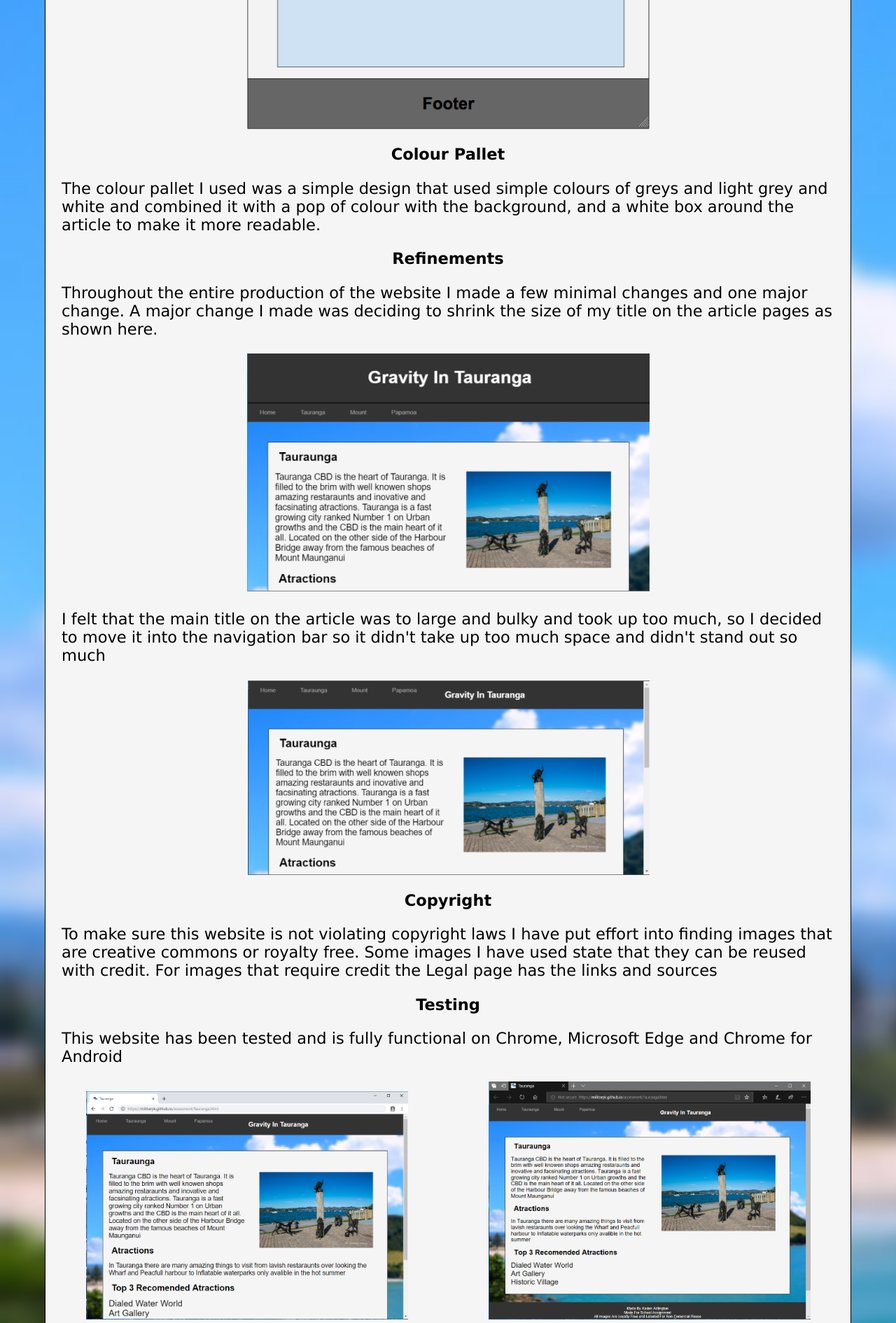
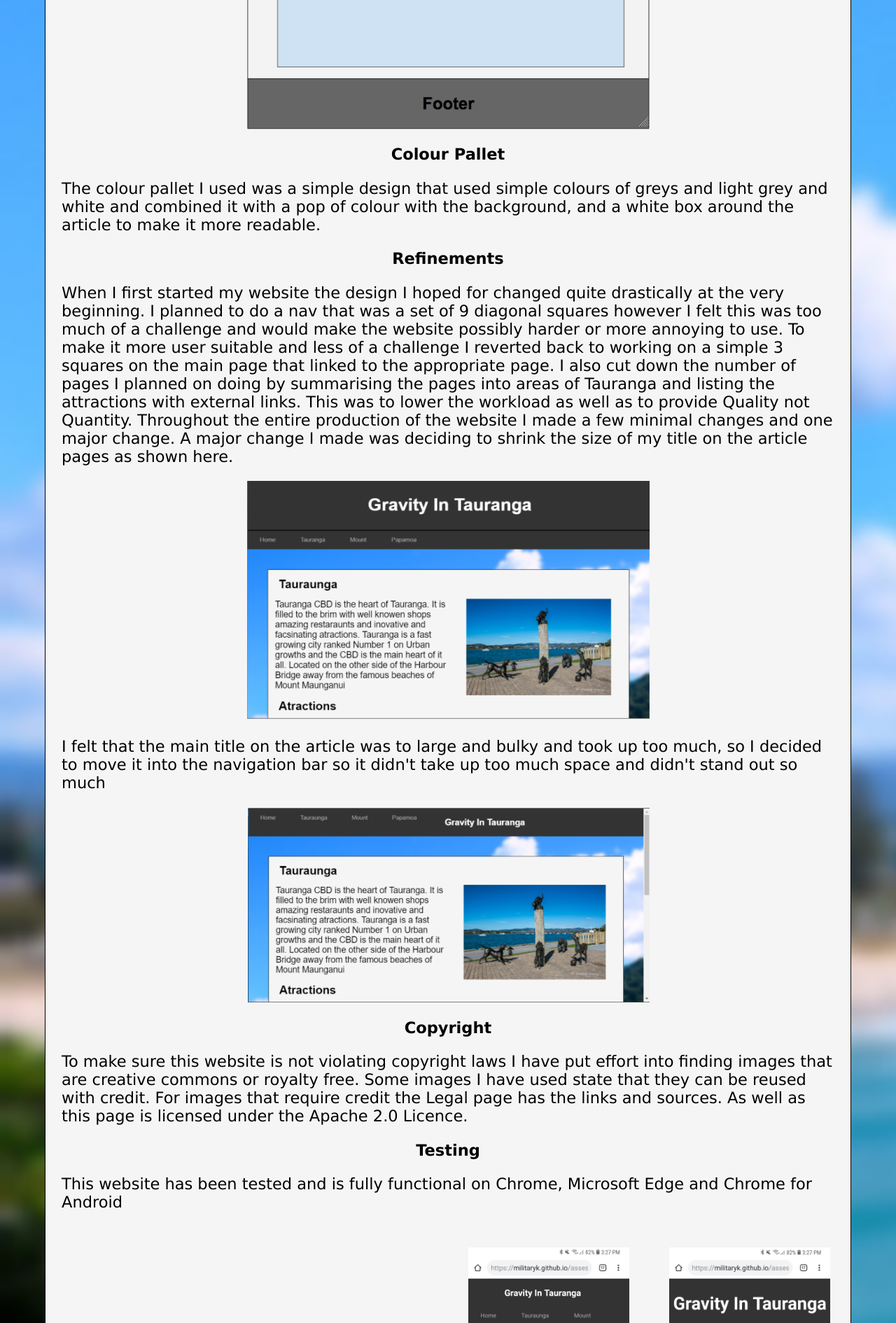
Before and after one commit to militaryk/assessment, a PHP site: page /details.html in a window 1280 px wide. Shown: the part 1191-3081 px from the top of the page at 70% size. Run offline with PHP 8.4, Linux system fonts and the light colour scheme.

Commit message:
Add files via upload

```diff
--- a/Mount.html
+++ b/Mount.html
@@ -72,14 +72,12 @@
                             <br>
                             <p3>All Images Are Loyalty Free and Labeled For Non-Comercial Reuse</p3>
                             <br>
-                            <p4>This Website Uses The <a STYLE="text-decoration: none" href="https://www.apache.org/licenses/LICENSE-2.0">Apache 2.0</a></p4>
+                            <p4>This Website Uses The <a STYLE="text-decoration: none" class="footer" href="https://www.apache.org/licenses/LICENSE-2.0">Apache 2.0</a></p4>
                             <br>
                             <p>
-                                <a href="http://jigsaw.w3.org/css-validator/check/referer">
                                     <img style="border:0;width:88px;height:31px"
                                         src="http://jigsaw.w3.org/css-validator/images/vcss-blue"
                                         alt="Valid CSS!" />
-                                    </a>
                                 </p>
                                 <br>
                                 <br>
--- a/Papamoa.html
+++ b/Papamoa.html
@@ -45,7 +45,7 @@
                 </p>
 
                 <h1>Attractions</h1>
-                <p class="text1">In Papamoa there are many brand-new and interesting places to travel and visit. Papamoa is a very social community away from many of the tourists Of Tauranga and Mount Maunganui.</p>
+                <p class="text1">In Papamoa there are many brand-new and interesting places to travel and visit. Papamoa is a very social community away from many of the tourists of Tauranga and Mount Maunganui.</p>
                 <h1>Top 3 Recomended Attractions In Papamoa</h1>
                 <a onClick="return confirm('Do you want to leave')" style="text-decoration:none" class="linklist" href="https://www.baystation.co.nz/">BayStation Tauranga</a>
                 <br>
@@ -75,14 +75,12 @@
                             <br>
                             <p3>All Images Are Labeled For Non-Comercial Reuse and/or Royalty Free</p3>
                             <br>
-                            <p4>This Website Uses The <a STYLE="text-decoration: none" href="https://www.apache.org/licenses/LICENSE-2.0">Apache 2.0</a></p4>
+                            <p4>This Website Uses The <a STYLE="text-decoration: none" class="footer" href="https://www.apache.org/licenses/LICENSE-2.0">Apache 2.0</a></p4>
                             <br>
                             <p>
-                                <a href="http://jigsaw.w3.org/css-validator/check/referer">
                                     <img style="border:0;width:88px;height:31px"
                                         src="http://jigsaw.w3.org/css-validator/images/vcss-blue"
                                         alt="Valid CSS!" />
-                                    </a>
                                 </p>
                                 <br>
                                 <br>
--- a/Tauranga.html
+++ b/Tauranga.html
@@ -64,14 +64,12 @@
                             <br>
                             <p3>All Images Are Labeled For Non-Comercial Reuse and/or Royalty Free</p3>
                             <br>
-                            <p4>This Website Uses The <a STYLE="text-decoration: none" href="https://www.apache.org/licenses/LICENSE-2.0">Apache 2.0</a></p4>
+                            <p4>This Website Uses The <a STYLE="text-decoration: none" class="footer" href="https://www.apache.org/licenses/LICENSE-2.0">Apache 2.0</a></p4>
                             <br>
                             <p>
-                                <a href="http://jigsaw.w3.org/css-validator/check/referer">
                                     <img style="border:0;width:88px;height:31px"
                                         src="http://jigsaw.w3.org/css-validator/images/vcss-blue"
                                         alt="Valid CSS!" />
-                                    </a>
                                 </p>
                                 <br>
                                 <br>
--- a/css/style.css
+++ b/css/style.css
@@ -24,13 +24,13 @@ nav ul{
     padding: 0;
     list-style: none;
 }
-/* Allows The Links to be beside eachother. removes the list styles*/
+/* Allows The Links to be beside eachother. removes the list styles */
 nav ul li {
     margin: 0;
     display: inline-block;
     list-style-type: none;
 }
-/* Styles The First Layer Of Links On Nav*/
+/* Styles The First Layer Of Links On Nav */
 nav > ul > li > a {
     color: #aaa;
     display: block;
@@ -113,6 +113,9 @@ footer {
     margin-bottom: 10%;
     font-size: 200%;
 }
+.linklist:hover {
+    color: #333;
+}
 /* Sets the alignment and margin and font size for the text withen the articles */
 .text1 {
     margin-left: 2%;
@@ -139,7 +142,7 @@ h2 {
 }
 /* Changes the color of the link that is hovered over to black when hovered*/
 a:hover {
-    color:#111;
+    color:white;
 }
 /*Styles the recomended links in the articles */
 .Atrc {
@@ -201,12 +204,15 @@ a:hover {
 }
 /* sets the size and margins for the images on the detail page that are proof */
 .proof {
-    width: 40%;
-    height: 40%;
-    margin-left: 5%;
-    margin-right: 5%;
+    width: 20%;
+    height: 20%;
+    margin: 2.5%;
 }
 /* Sets the margin for my lists on the details page */
 .list {
     margin: 2.5%;
 }
+/* Styles the link in the footer*/
+.footer {
+    color: turquoise;
+}
--- a/details.html
+++ b/details.html
@@ -15,11 +15,14 @@
 <body>
         <nav>
                 <ul>
+                    <!-- Creates the Title -->
                         <li class="title">
                                 <p>Gravity In Tauranga</p>
-                        </li>
+                    </li>
+                    <!-- Creates the Dropdown Nav -->
                     <li class="sub">
                         <a href="index.html">Home</a>
+                        <!-- Dropdown in Nav -->
                         <ul>
                             <li><a href="details.html">Details</a></li>
                             <li class="sub">
@@ -27,6 +30,7 @@
                             </li>
                         </ul>
                     </li>
+                    <!-- More Main Links -->
                     <li class="sub">
                         <a href="Tauranga.html">Tauranga</a>
                     </li>
@@ -37,6 +41,7 @@
                     </li>
                 </ul>
         </nav>
+            <!-- Creates the article and the content inside-->
             <div class="article">
                 <h1>Details</h1>
                 <p class="text1">This website was designed by Kaden Adlington for a school assessment, Its purpose is to provide tourists and visitors with information on places to go in the different areas of Tauranga City, it provides visitors with direct links to the main websites to and gives a few recommended suggestions for each area to encourage the visitors to look at them.</p>
@@ -48,27 +53,32 @@
                 <h2>Colour Pallet</h2>
                     <p class="text1">The colour pallet I used was a simple design that used simple colours of greys and light grey and white and combined it with a pop of colour with the background, and a white box around the article to make it more readable.</p>
                     <h2>Refinements</h2>
-                    <p class="text1">Throughout the entire production of the website I made a few minimal changes and one major change. A major change I made was deciding to shrink the size of my title on the article pages as shown here. </p>
+                    <p class="text1">When I first started my website the design I hoped for changed quite drastically at the very beginning. I planned to do a nav that was a set of 9 diagonal squares however I felt this was too much of a challenge and would make the website possibly harder or more annoying to use. To make it more user suitable and less of a challenge I reverted back to working on a simple 3 squares on the main page that linked to the appropriate page.  I also cut down the number of pages I planned on doing by summarising the pages into areas of Tauranga and listing the attractions with external links. This was to lower the workload as well as to provide Quality not Quantity. Throughout the entire production of the website I made a few minimal changes and one major change. A major change I made was deciding to shrink the size of my title on the article pages as shown here. </p>
                     <img class="plan" src="images/before.PNG" alt="Title Before"><p class="text1">I felt that the main title on the article was to large and bulky and took up too much, so I decided to move it into the navigation bar so it didn't take up too much space and didn't stand out so much</p><img class="plan" src="images/after.PNG" alt="Title After">
                     <h2>Copyright</h2>
-                    <p class="text1">To make sure this website is not violating copyright laws I have put effort into finding images that are creative commons or royalty free. Some images I have used state that they can be reused with credit. For images that require credit the Legal page has the links and sources</p>
+                    <p class="text1">To make sure this website is not violating copyright laws I have put effort into finding images that are creative commons or royalty free. Some images I have used state that they can be reused with credit. For images that require credit the Legal page has the links and sources. As well as this page is licensed under the Apache 2.0 Licence.</p>
                     <h2>Testing</h2>
                     <p class="text1">This website has been tested and is fully functional on Chrome, Microsoft Edge and Chrome for Android</p>
                     <img class="proof" src="images/chromewebsite.png" alt="Chrome Website"><img class="proof" src="images/edgewebsite.png" alt="Edge Website"><img class="proof" src="images/AndriodChrome.jpg" alt="Android Chrome Article Page"><img class="proof" src="images/AndroidChrome2.jpg" alt="Android Chrome Home Page">
                     <h2>Usabilty Testing</h2>
+                    <p class="text1"></p>
+                    <!-- List of refinments -->
                     <li class="list">
                         <p class="text1">Home Page image links not working (Fixed)</p>
                     </li>
                     <li class="list">
                         <p class="text1">External links not telling you its leaving the website (Fixed: It now warns you if your about to leave the webpage)</p>
-                    </li1>
+                    </li>
+                    <li class="list">
+                        <p class="text1">The link for the Licence in the footer was hard to read so coloured it light blue as it stood out more but could be told apart from the text</p>
+                    </li>
                     <p class="text1"></p>
                     <h2>Accessibility</h2>
                     <p class="text1">This website has a ALT text for every single image on the page so that it can be read by a screen reader it also uses a colour pallet that makes it readable to many and most colour-blind people.</p>
 
                 </div>
 
-
+                        <!-- Creates the footer the website -->
                         <footer>
                            <br>
                             <p2>Made By Kaden Adlington</p2>
@@ -77,7 +87,7 @@
                             <br>
                             <p3>All Images Are Labeled For Non-Comercial Reuse and/or Royalty Free</p3>
                             <br>
-                            <p4>This Website Uses The <a STYLE="text-decoration: none" href="https://www.apache.org/licenses/LICENSE-2.0">Apache 2.0</a></p4>
+                            <p4>This Website Uses The <a STYLE="text-decoration: none" class="footer" href="https://www.apache.org/licenses/LICENSE-2.0">Apache 2.0</a></p4>
                             <br>
                             <p>
                                     <img style="border:0;width:88px;height:31px"
--- a/index.html
+++ b/index.html
@@ -74,15 +74,13 @@
                         <br>
                         <p3>All Images Are Labeled For Non-Comercial Reuse and/or Royalty Free</p3>
                         <br>
-                        <p4>This Website Uses The </p4>
+                        <p4>This Website Uses The <a STYLE="text-decoration: none" class="footer" href="https://www.apache.org/licenses/LICENSE-2.0">Apache 2.0</a></p4>
                         <br>
                         <p>
                             <!-- Icon for to show this page is CSS Validated -->
-                            <a href="http://jigsaw.w3.org/css-validator/check/referer">
                                 <img style="border:0;width:88px;height:31px"
                                     src="http://jigsaw.w3.org/css-validator/images/vcss-blue"
                                     alt="Valid CSS!" />
-                                </a>
                             </p>
                             <br>
                             <br>
--- a/legal.html
+++ b/legal.html
@@ -84,14 +84,12 @@
                             <br>
                             <p3>All Images Are Labeled For Non-Comercial Reuse and/or Royalty Free</p3>
                             <br>
-                            <p4>This Website Uses The <a STYLE="text-decoration: none" href="https://www.apache.org/licenses/LICENSE-2.0">Apache 2.0</a></p4>
+                            <p4>This Website Uses The <a STYLE="text-decoration: none" class="footer" href="https://www.apache.org/licenses/LICENSE-2.0">Apache 2.0</a></p4>
                             <br>
                             <p>
-                                <a href="http://jigsaw.w3.org/css-validator/check/referer">
                                     <img style="border:0;width:88px;height:31px"
                                         src="http://jigsaw.w3.org/css-validator/images/vcss-blue"
                                         alt="Valid CSS!" />
-                                    </a>
                                 </p>
                                 <br>
                                 <br></footer>
```
